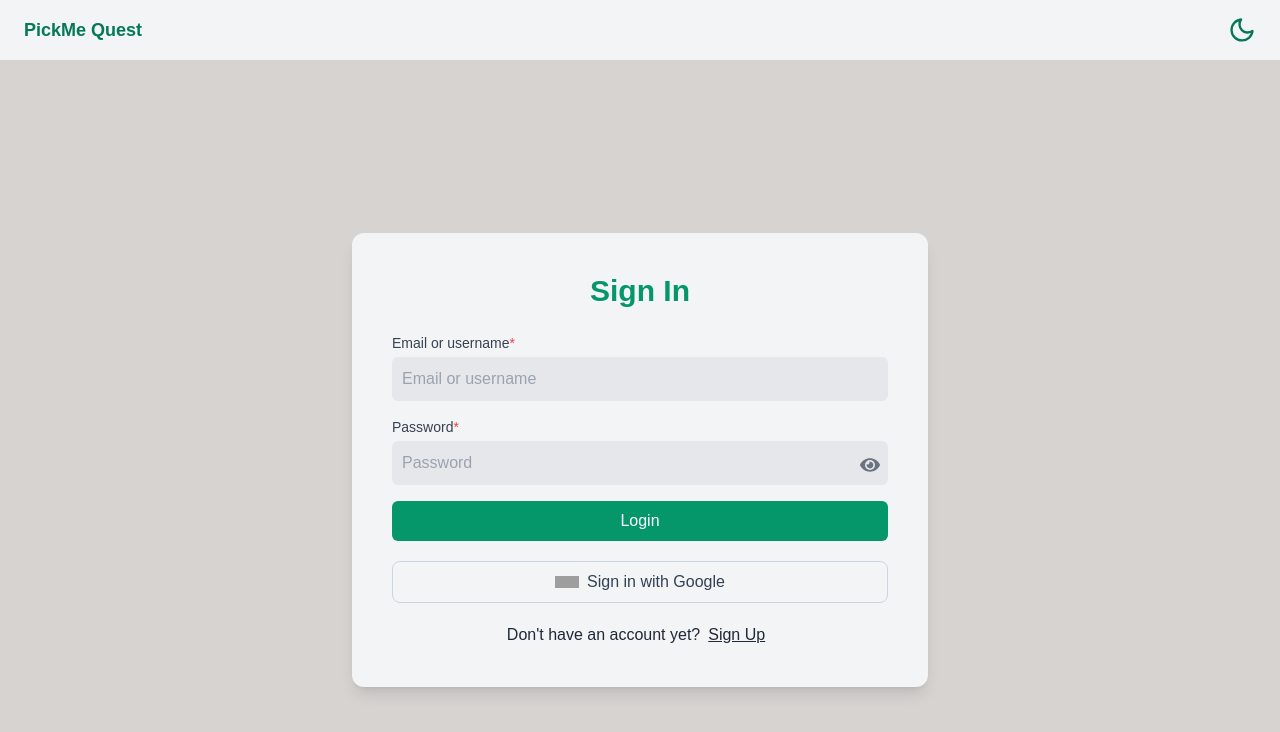
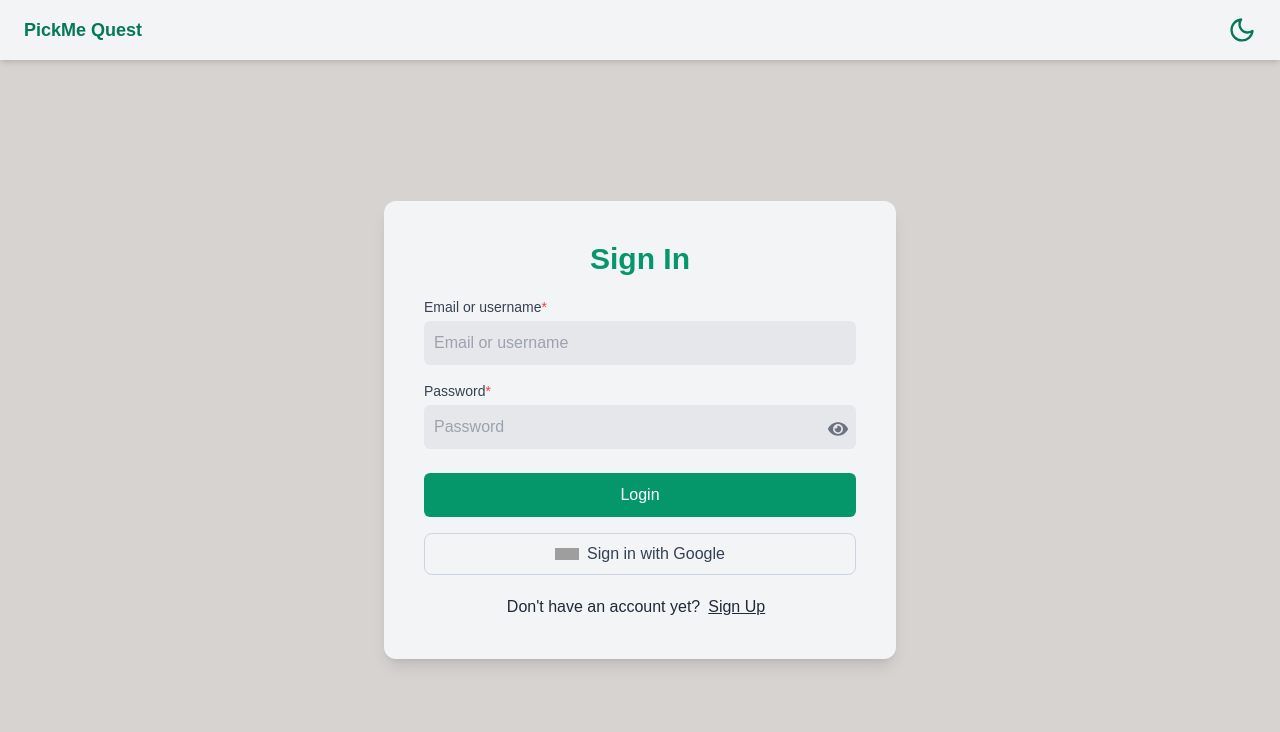
Before and after one commit to Pikmishky-hackaton/pickme-quest, a Next.js app in the folder frontend/: page /sign-in in a window 1280 px wide. Shown: the top 732 px of the page. Built offline with nearby package versions, Linux system fonts and the light colour scheme; grey boxes are pictures that could not be loaded.

Commit message:
maybe whole registration, without google

```diff
--- a/frontend/src/app/api/auth/[...nextauth]/auth.ts
+++ /dev/null
@@ -1,5 +0,0 @@
-import axios from "axios";
-
-export async function registerUser(data: object) {
-  return axios.post(`${process.env.NEXT_PUBLIC_API_URL}/auth/register/`, data);
-}
--- a/frontend/src/app/layout.tsx
+++ b/frontend/src/app/layout.tsx
@@ -29,10 +29,12 @@ export default function RootLayout({
       <body
         className={`${geistSans.variable} ${geistMono.variable} antialiased bg-stone-300 dark:bg-gray-900`}
       >
-        <Providers>
-          <Header />
-          {children}
-        </Providers>
+        <div className="flex flex-col min-h-screen">
+          <Providers>
+            <Header />
+            {children}
+          </Providers>
+        </div>
       </body>
     </html>
   );
--- a/frontend/src/app/sign-in/components/signInForm.tsx
+++ b/frontend/src/app/sign-in/components/signInForm.tsx
@@ -27,14 +27,16 @@ export default function Login() {
     try {
       const response = await axios.post(
         `${process.env.NEXT_PUBLIC_API_URL}/auth/login/`,
-        { identifier: identifier, password: password }
+        {
+          username: identifier,
+          password: password,
+        }
       );
       setIsLoading(false);
 
-      const { access, refresh } = response.data;
+      const { key } = response.data;
 
-      localStorage.setItem("access_token", access);
-      localStorage.setItem("refresh_token", refresh);
+      localStorage.setItem("authToken", key);
       //redirect
     } catch (err) {
       setIsLoading(false);
@@ -52,10 +54,10 @@ export default function Login() {
   };
 
   return (
-    <div className="bg-stone-300 dark:bg-gray-900">
-      <div className="flex flex-col items-center justify-center h-screen mx-3 ">
-        <div className="w-full max-w-md md:max-w-lg lg:max-w-xl bg-gray-100 dark:bg-gray-800 rounded-xl shadow-lg py-8 px-8 md:py-10 md:px-10">
-          <h2 className="text-3xl font-bold text-emerald-600 dark:text-white text-center mb-6">
+    <div className="w-full bg-stone-300 dark:bg-gray-900">
+      <div className="flex flex-col items-center justify-center mx-3 ">
+        <div className="w-full max-w-md md:max-w-lg bg-gray-100 dark:bg-gray-800 rounded-xl shadow-lg py-8 px-8 md:py-10 md:px-10">
+          <h2 className="text-3xl font-bold text-emerald-600 dark:text-white text-center mb-3 md:mb-5">
             Sign In
           </h2>
           <form className="flex flex-col" onSubmit={handleSubmit}>
@@ -81,7 +83,7 @@ export default function Login() {
                 {error}
               </p>
             )}
-            <button className="bg-emerald-600 dark:bg-blue-700 text-white font-medium py-2 px-4 rounded-md hover:bg-emerald-500 dark:hover:bg-blue-800 transition ease-in duration-200">
+            <button className="mt-2 text-md bg-emerald-600 dark:bg-blue-700 text-white md:text-md font-medium py-1.5 md:py-2.5 px-4 rounded-md hover:bg-emerald-500 dark:hover:bg-blue-800 transition ease-in duration-200">
               {isLoading ? "Logging In..." : "Login"}
             </button>
           </form>
--- a/frontend/src/app/sign-in/page.tsx
+++ b/frontend/src/app/sign-in/page.tsx
@@ -1,5 +1,9 @@
 import Login from "./components/signInForm";
 
 export default function LoginPage() {
-  return <Login />;
+  return (
+    <main className="flex-grow flex items-center justify-center w-full">
+      <Login />
+    </main>
+  );
 }
--- a/frontend/src/app/sign-up/components/signUpForm.tsx
+++ b/frontend/src/app/sign-up/components/signUpForm.tsx
@@ -3,10 +3,9 @@ import Link from "next/link";
 import { useState } from "react";
 import GoogleLoginButton from "@/components/google-login-button/GoogleLoginButton";
 import FormInput from "@/components/form-input/formInput";
-import { AxiosError } from "axios";
+import axios, { AxiosError } from "axios";
 import { validateForm } from "@/utils/form-validation/validation";
 import { RegistrationErrors } from "@/utils/form-validation/validation";
-import { registerUser } from "@/app/api/auth/[...nextauth]/auth";
 
 export default function Registration() {
   const [formData, setFormData] = useState({
@@ -46,7 +45,9 @@ export default function Registration() {
     setIsLoading(true);
     setSuccessMessage("");
     try {
-      const response = await registerUser({
+      const response = await axios.post(
+        `${process.env.NEXT_PUBLIC_API_URL}/auth/register/`,
+        {
           username: username,
           first_name: firstName || null,
           last_name: lastName || null,
@@ -54,7 +55,24 @@ export default function Registration() {
           date_of_birth: dateOfBirth || null,
           password: password,
           password_confirm: confirmPassword,
-      });
+        }
+      );
+
+      if (response.status === 201 || response.status === 200) {
+        try {
+          const loginResponse = await axios.post(
+            `${process.env.NEXT_PUBLIC_API_URL}/auth/login/`,
+            { username: formData.username, password: formData.password }
+          );
+
+          const { key } = loginResponse.data;
+
+          localStorage.setItem("authToken", key);
+          // redirect
+        } catch (loginErr) {
+          console.error("Login after registration failed:", loginErr);
+        }
+      }
       setIsLoading(false);
       setSuccessMessage(response.data.message || "Registration successful!");
       //redirect in the future
@@ -78,7 +96,7 @@ export default function Registration() {
 
   return (
     <div className="bg-stone-300 dark:bg-gray-900 ">
-      <div className="flex flex-col items-center justify-center mx-3 my-5 md:my-8">
+      <div className="flex flex-col items-center justify-center mx-3">
         <div className="w-full max-w-md md:max-w-lg lg:max-w-xl bg-gray-100 dark:bg-gray-800 rounded-xl shadow-lg py-8 px-8 md:py-10 md:px-10">
           <h2 className="text-2xl md:text-3xl font-bold text-emerald-700 dark:text-white text-center mb-3 md:mb-6">
             Sign Up
--- a/frontend/src/app/sign-up/page.tsx
+++ b/frontend/src/app/sign-up/page.tsx
@@ -1,5 +1,9 @@
 import Registration from "./components/signUpForm";
 
 export default function RegistrationPage() {
-  return <Registration />;
+  return (
+    <main className="flex-grow flex items-center justify-center w-full">
+      <Registration />
+    </main>
+  );
 }
--- a/frontend/src/components/google-login-button/GoogleLoginButton.tsx
+++ b/frontend/src/components/google-login-button/GoogleLoginButton.tsx
@@ -4,7 +4,7 @@ import Image from "next/image";
 
 export default function GoogleLoginButton() {
   return (
-    <div className="w-full my-2 md:my-5 ">
+    <div className="w-full mb-2 md:mb-5 mt-2 md:mt-4">
       <button
         className="w-full flex items-center justify-center px-4 py-1 md:py-2 border gap-2 border-slate-300 dark:border-slate-700 rounded-lg text-slate-700 dark:text-slate-200 hover:border-slate-400 dark:hover:border-slate-500 hover:text-slate-900 dark:hover:text-slate-300 hover:shadow transition duration-150"
         onClick={() => signIn("google")}
```
Lines whose indentation alone changed are shown as unchanged.
